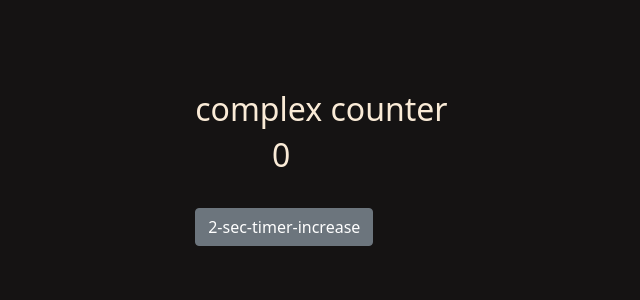
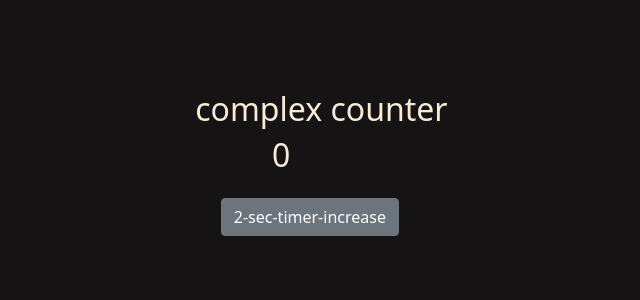
Before and after one commit to KiarashYavari/react_codes, a React (Create React App) app: page / in a window 1280 px wide. Shown: the top 300 px of the page, without its empty margins (194-834 px from the left). Built offline with nearby package versions, Linux system fonts and the light colour scheme.

Commit message:
change scss\'s for new component

```diff
--- a/src/index.css
+++ b/src/index.css
@@ -12,7 +12,7 @@ body {
   margin-left: 24vw;
 }
 
-#counter-title, #counter-btn, #claer-data-btn, .names-list, .change-btn-title {
+#counter-title, #claer-data-btn, .names-list, .change-btn-title {
   margin-top: 2vw;
   margin-left: 24vw;
 }
@@ -26,6 +26,11 @@ body {
   gap: 1vw;
 }
 
+#counter-btn {
+  margin-top: 1rem;
+  margin-left: 26vw;
+}
+
 #counter-number {
   margin-left: 30vw;
   margin-top: 0.5vw;
--- a/src/index.scss
+++ b/src/index.scss
@@ -37,14 +37,17 @@ $left-margin : 24vw;
   @extend %based-margins;
 }
 
+
 #counter-btn{
-  @extend %based-margins;
+  margin-top: 1rem;
+  margin-left:26vw;
 }
 
 #counter-title{
   @extend %based-margins;
 }
 
+
 #counter-number{
   margin-left:30vw;
   margin-top: 0.5vw;
```
Also changed, not shown: 1 other file (tests, documents, lock files or other folders).
